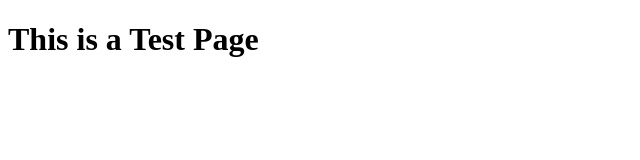
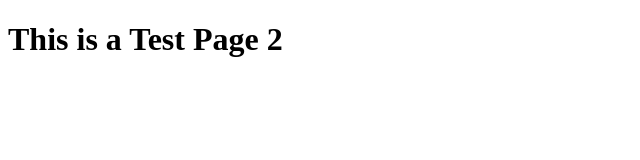
Before and after one commit to mattyparty/01_seo_refactor, a plain HTML site: page index.html in a window 1280 px wide. Shown: the full height of the page, 0-640 px from the left. Drawn offline with Linux system fonts and the light colour scheme.

Commit message:
testing update

```diff
--- a/index.html
+++ b/index.html
@@ -6,7 +6,7 @@
     <title>Document</title>
 </head>
 <body>
-    <h1>This is a Test Page</h1>
+    <h1>This is a Test Page 2</h1>
 
 </body>
 </html>
```
